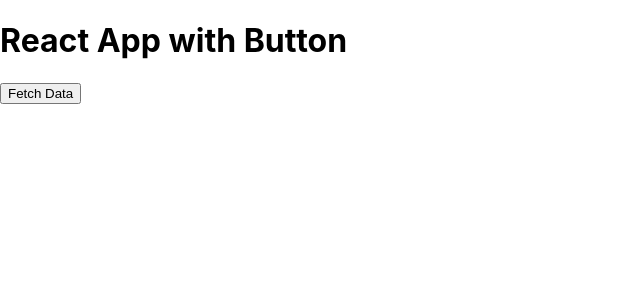
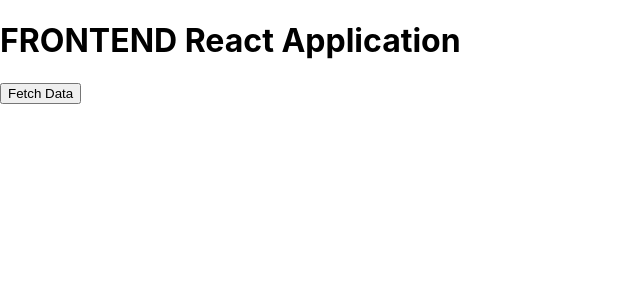
Before and after one commit to FriendlyFlame1/frontend, a React (Create React App) app: page / in a window 1280 px wide. Shown: the top 300 px of the page, without its empty margins (0-640 px from the left). Built offline with nearby package versions, Linux system fonts and the light colour scheme.

Commit message:
server yash added

```diff
--- a/src/App.js
+++ b/src/App.js
@@ -7,7 +7,7 @@ function App() {
   // Function to fetch data from the server
   const fetchData = async () => {
     try {
-      const response = await fetch('https://wild-cyan-bream.cyclic.app/api/koyana');
+      const response = await fetch('https://ill-plum-frog-robe.cyclic.app/api/yash');
       const jsonData = await response.json();
 
       // Update state with the fetched data
@@ -19,12 +19,12 @@ function App() {
 
   return (
     <div>
-      <h1>React App with Button</h1>
+      <h1>FRONTEND React Application</h1>
       <button onClick={fetchData}>Fetch Data</button>
 
       {data && (
         <div>
-          <h2>Fetched Data:</h2>
+          <h2>Response From Backend Server:</h2>
           <pre>{JSON.stringify(data, null, 2)}</pre>
         </div>
       )}
```
